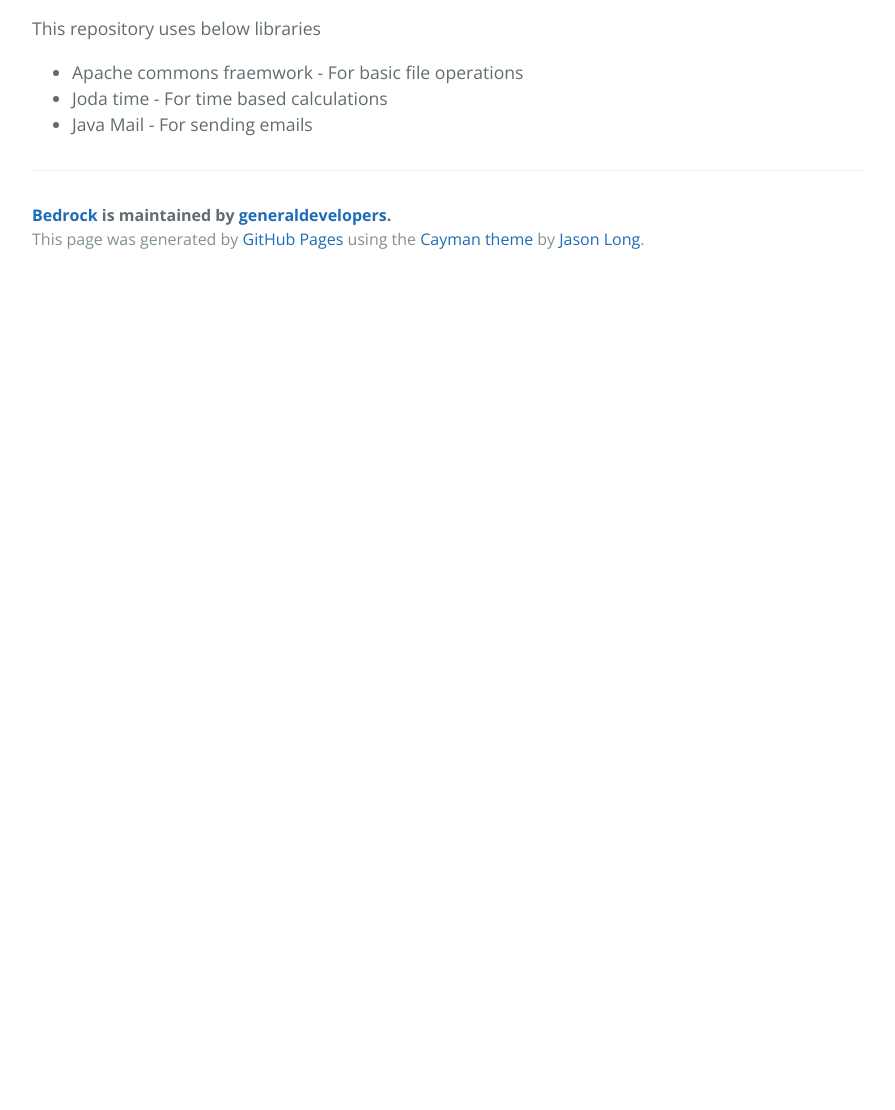
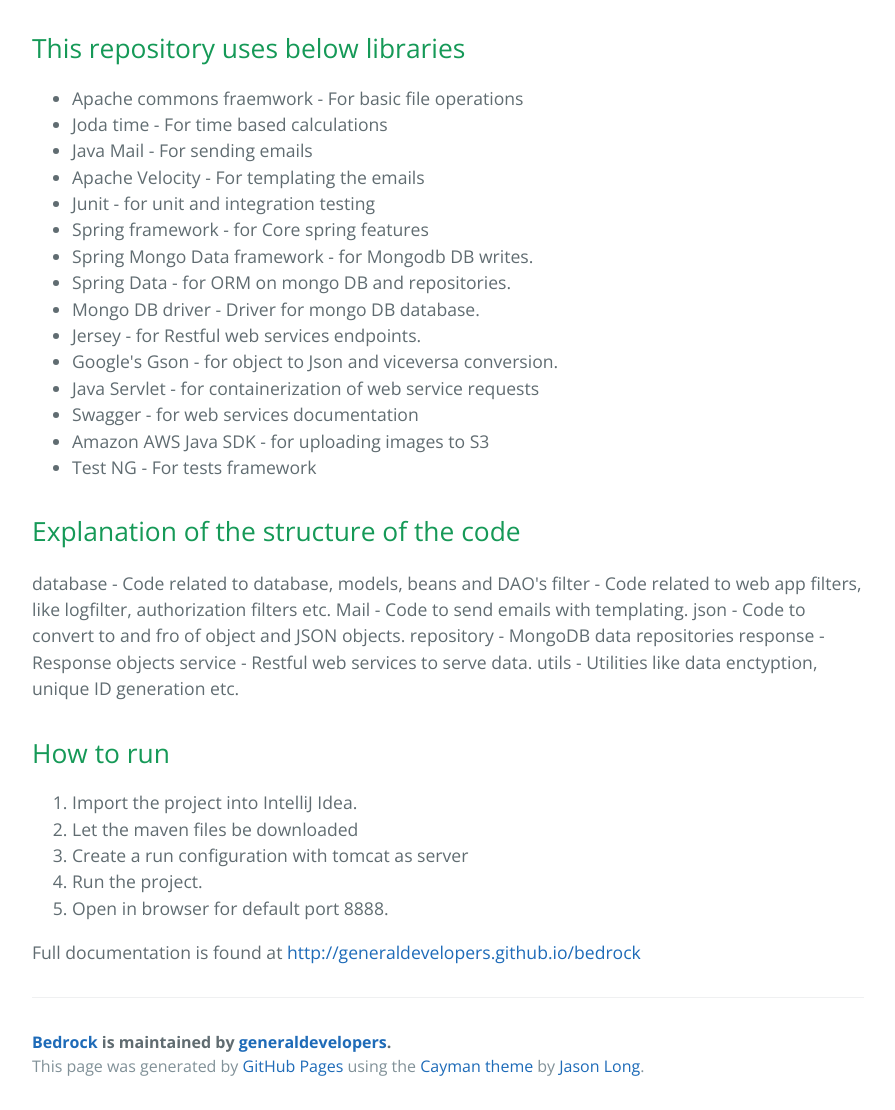
Before and after one commit to generaldevelopers/bedrock, a plain HTML site: page index.html in a window 1280 px wide. Shown: the part 686-1796 px from the top of the page, without its empty margins (192-1087 px from the left). Before the commit the page ends 969 px from the top, so only its background shows below. Drawn offline with nearby package versions, Linux system fonts and the light colour scheme.

Commit message:
Create gh-pages branch via GitHub

```diff
--- a/index.html
+++ b/index.html
@@ -20,7 +20,7 @@
 
     <section class="main-content">
       <h2>
-<a id="bedrock-appengine" class="anchor" href="#bedrock-appengine" aria-hidden="true"><span class="octicon octicon-link"></span></a>bedrock-appengine</h2>
+<a id="bedrock" class="anchor" href="#bedrock" aria-hidden="true"><span class="octicon octicon-link"></span></a>Bedrock</h2>
 
 <p>Core foundational server framework customized for backend systems</p>
 
@@ -30,13 +30,51 @@
 
 <p>Another parallel Google Appengine's version of web application is available in our repository. It is strongly coupled with Appengine's cloud services</p>
 
-<p>This repository uses below libraries</p>
+<h2>
+<a id="this-repository-uses-below-libraries" class="anchor" href="#this-repository-uses-below-libraries" aria-hidden="true"><span class="octicon octicon-link"></span></a>This repository uses below libraries</h2>
 
 <ul>
 <li>Apache commons fraemwork - For basic file operations</li>
 <li>Joda time - For time based calculations</li>
 <li>Java Mail - For sending emails</li>
+<li>Apache Velocity - For templating the emails</li>
+<li>Junit - for unit and integration testing</li>
+<li>Spring framework - for Core spring features</li>
+<li>Spring Mongo Data framework - for Mongodb DB writes.</li>
+<li>Spring Data - for ORM on mongo DB and repositories.</li>
+<li>Mongo DB driver - Driver for mongo DB database. </li>
+<li>Jersey - for Restful web services endpoints.</li>
+<li>Google's Gson - for object to Json and viceversa conversion.</li>
+<li>Java Servlet - for containerization of web service requests</li>
+<li>Swagger - for web services documentation</li>
+<li>Amazon AWS Java SDK - for uploading images to S3</li>
+<li>Test NG - For tests framework</li>
 </ul>
+
+<h2>
+<a id="explanation-of-the-structure-of-the-code" class="anchor" href="#explanation-of-the-structure-of-the-code" aria-hidden="true"><span class="octicon octicon-link"></span></a>Explanation of the structure of the code</h2>
+
+<p>database - Code related to database, models, beans and DAO's
+filter - Code related to web app filters, like logfilter, authorization filters etc.
+Mail - Code to send emails with templating.
+json - Code to convert to and fro of object and JSON objects.
+repository - MongoDB data repositories
+response  - Response objects
+service - Restful web services to serve data.
+utils - Utilities like data enctyption,  unique ID generation etc.</p>
+
+<h2>
+<a id="how-to-run" class="anchor" href="#how-to-run" aria-hidden="true"><span class="octicon octicon-link"></span></a>How to run</h2>
+
+<ol>
+<li>Import the project into IntelliJ Idea.</li>
+<li>Let the maven files be downloaded</li>
+<li>Create a run configuration with tomcat as server</li>
+<li>Run the project. </li>
+<li>Open in browser for default port 8888.</li>
+</ol>
+
+<p>Full documentation is found at <a href="http://generaldevelopers.github.io/bedrock">http://generaldevelopers.github.io/bedrock</a></p>
 
       <footer class="site-footer">
         <span class="site-footer-owner"><a href="https://github.com/generaldevelopers/bedrock">Bedrock</a> is maintained by <a href="https://github.com/generaldevelopers">generaldevelopers</a>.</span>
```
Also changed, not shown: params.json (+1 -1 lines).
